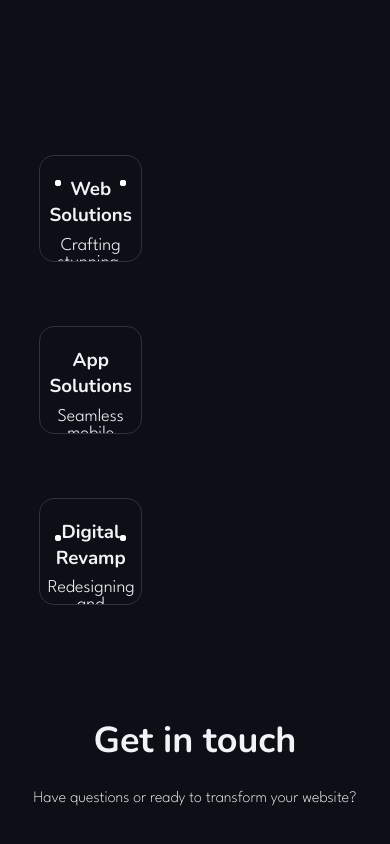
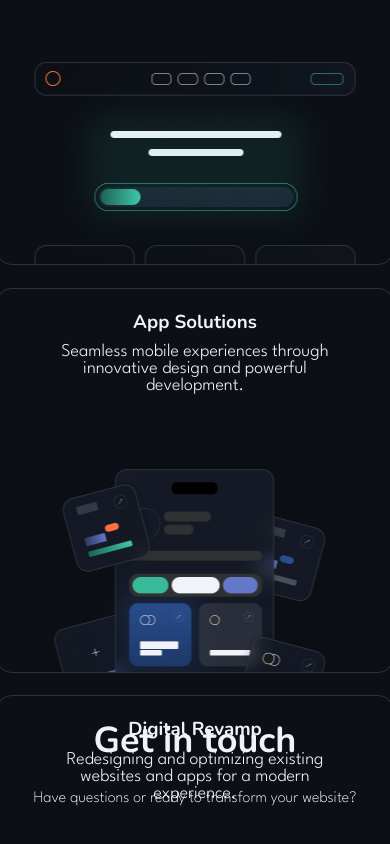
Before and after one commit to WillCBurroughs/bcsolutions, a React (Create React App) app: page / in a window 390 px wide. Shown: the part 4220-5064 px from the top of the page. Built offline with nearby package versions, Linux system fonts and the light colour scheme.

Commit message:
Finished mobile version of solutions we offer

```diff
--- a/src/components/atoms/ServiceMobileCard.js
+++ b/src/components/atoms/ServiceMobileCard.js
@@ -3,11 +3,11 @@ import '../../index.css'
 
 function ServiceMobileCard(props) {
   return (
-    <div className='ServiceDesktopCard'>
-        <div className="TopServiceDecorations" id = {props.decorationID}>
+    <div className='ServiceMobileCard'>
+        {/* <div className="TopServiceDecorations" id = {props.decorationID}>
             <div className="TopLeftDecoration"></div>
             <div className="TopRightDecoration"></div>
-        </div>
+        </div> */}
 
         <div className='holdTextService'>
             <h3 className='ServiceOffered'>
@@ -18,10 +18,10 @@ function ServiceMobileCard(props) {
             </p>
             <img src={props.imageSRC} className= {props.imgClass} alt='Service Desktop IMG'/>
         </div>
-        <div className="bottomServiceDecorations" id = {props.decorationID}>
+        {/* <div className="bottomServiceDecorations" id = {props.decorationID}>
             <div className="bottomLeftMemberDecoration"></div>
             <div className="bottomRightMemberDecoration"></div>
-        </div>
+        </div> */}
     </div>
   );
 }
--- a/src/index.css
+++ b/src/index.css
@@ -758,11 +758,14 @@ code {
 }
 
 .ServicesMobile {
-  top: 4600px;
+  top: 4700px;
   flex-direction: column;
+  height: 1200px;
+  width: auto;
+  padding: 0;
 }
 
-.ServiceDesktopCard {
+.ServiceDesktopCard, .ServiceMobileCard {
   height: 27vw;
   width: 26vw;
   color: white;
@@ -771,6 +774,11 @@ code {
   border-radius: 15px;
   border: 1px solid #2E333B;
   overflow: hidden;
+}
+
+.ServiceMobileCard {
+  height: 383px;
+  width: 395px;
 }
 
 .TopServiceDecorations {
@@ -816,6 +824,12 @@ code {
   width: 22vw;
   font-size: 18px;
   font-weight: 300;
+}
+
+@media (max-width: 768px) {
+  .ServiceExplanation {
+    width: 80vw;
+  }
 }
 
 .WebIMG{
```
